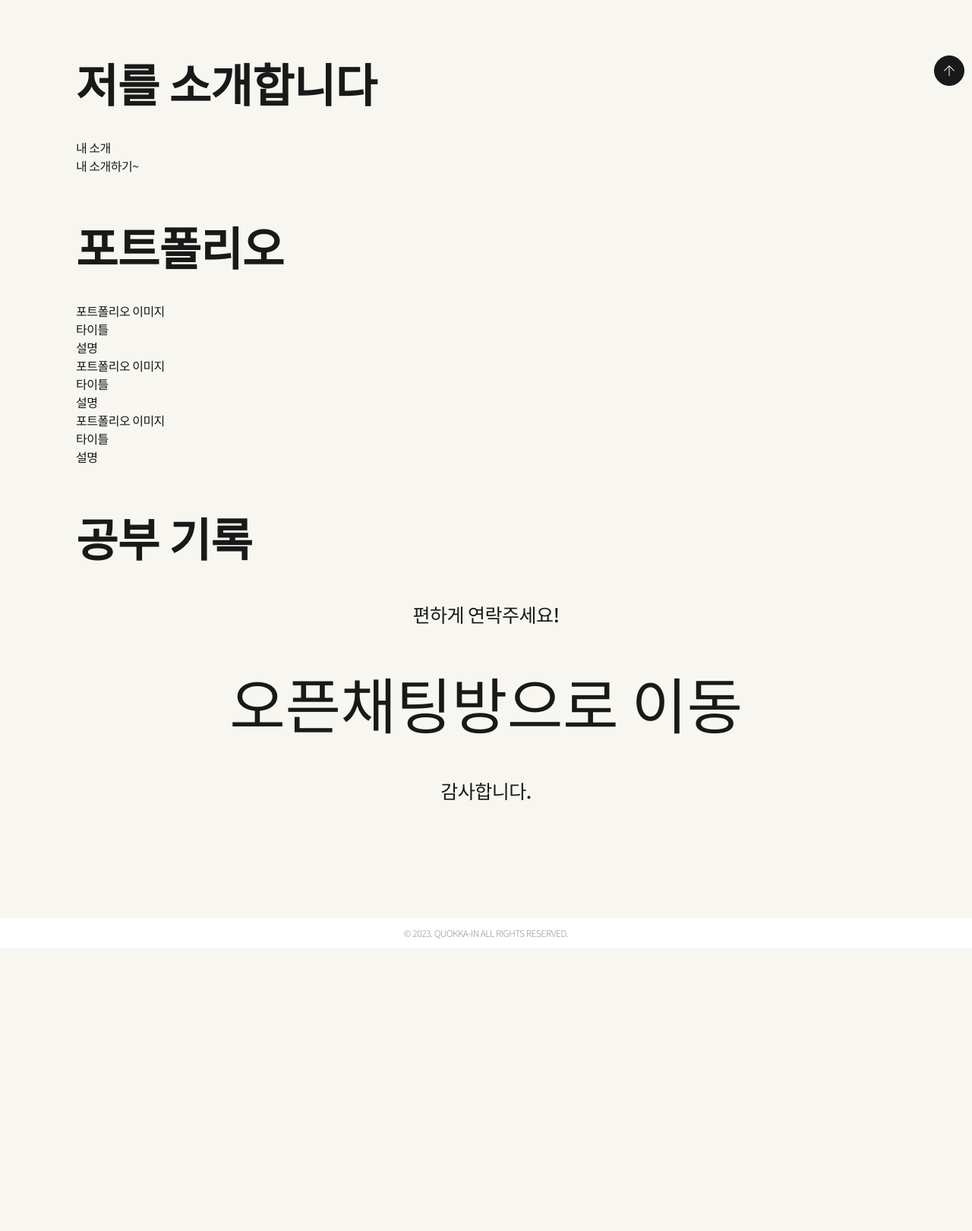
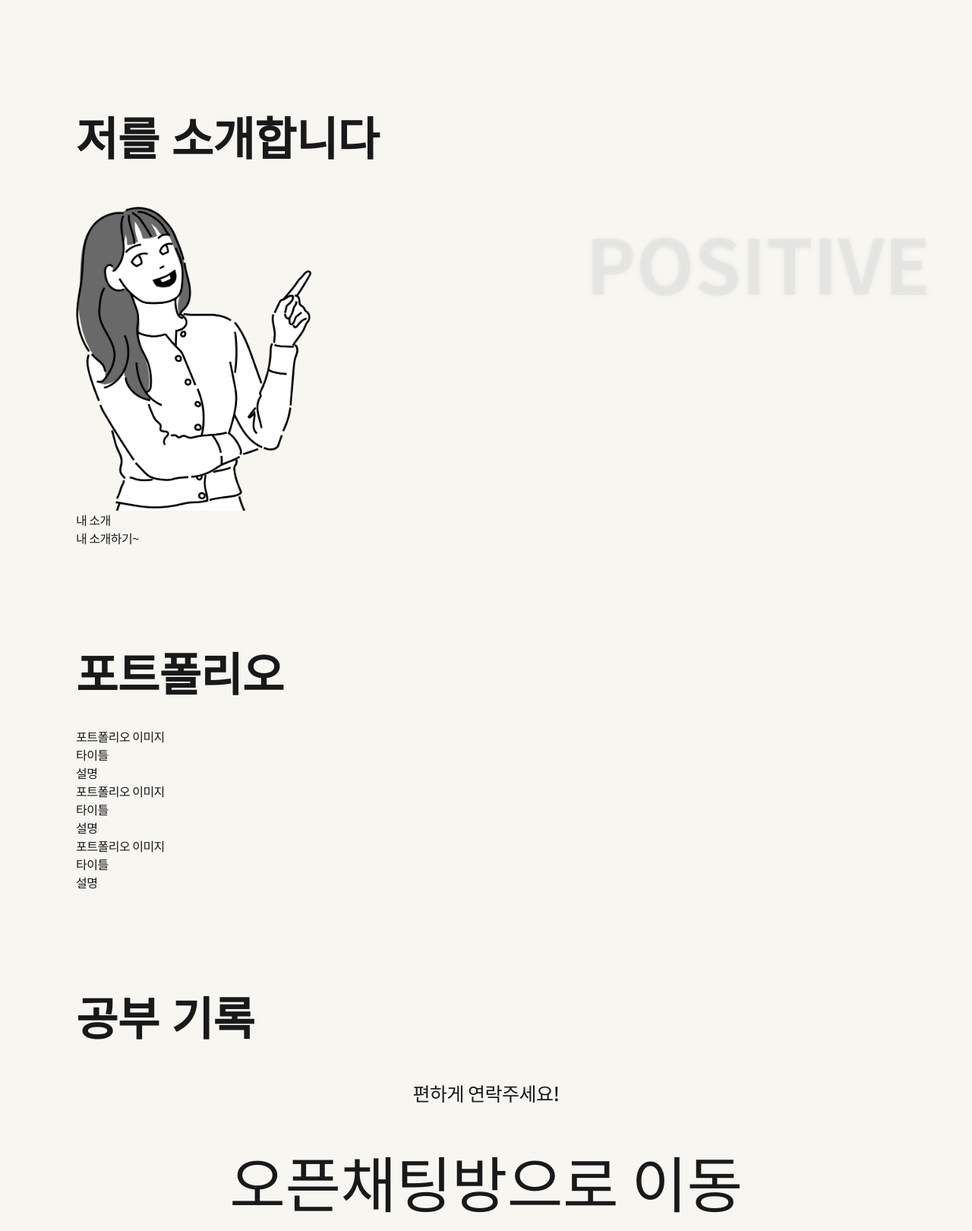
Before and after one commit to seoD22/pb-class, a PHP site: page /portfolio/index.html in a window 1280 px wide. Shown: the part 677-2297 px from the top of the page at 76% size. Before the commit the page ends 1925 px from the top, so only its background shows below. Run offline with PHP 8.4, Linux system fonts and the light colour scheme; some web fonts are replaced.

Commit message:
intro section 태그 정리

```diff
--- a/portfolio/css/style.css
+++ b/portfolio/css/style.css
@@ -1,5 +1,6 @@
 section{ padding: 0 200px; }
 h1, h1 *{font-family: 'GmarketSansMedium', sans-serif; cursor: pointer;}
+h2{margin-top: 120px; font-family: 'GmarketSansMedium', sans-serif;}
 .container{ padding: 0 200px; }
 
 /* Loading */
@@ -243,7 +244,28 @@ header::after{
 
 /* introduce */
 .introduce .pic{
-
+  background-image: url(../img/seohee.png);
+  background-repeat: no-repeat;
+  background-size: cover;
+  width: 310px;
+  height: 400px;
+  margin-top: 50px;
+  position: relative;
+}
+.introduce .pic::before{
+  content: "positive";
+  position: absolute;
+  text-transform: uppercase;
+  color: #cecece42  ;
+  filter: drop-shadow(0 0 3px #cecece);
+  font-size: 100px;
+  font-weight: 600;
+  z-index: -1;
+  right: -100%;
+  white-space: pre;
+  animation: introScroll .2s linear forwards;
+  animation-play-state: paused;
+  animation-delay: calc(var(--scroll) * -1s);
 }
 
 /* contact */
@@ -467,3 +489,11 @@ footer{
     bottom: 0;
   }
 }
+@keyframes introScroll {
+  from {
+    right: -263%;
+  }
+  to {
+    right: -100%;;
+  }
+}
--- a/portfolio/js/portfolio.js
+++ b/portfolio/js/portfolio.js
@@ -33,6 +33,9 @@ window.addEventListener('scroll', ()=>{
     $fixed.classList.add('none');
     $topBtn.classList.add('none');
   }
+
+  // scroll 이벤트 함수
+  document.body.style.setProperty('--scroll', window.pageYOffset / (document.body.offsetHeight - window.innerHeight));
 })
 
 // topBtn click 이벤트
```
Also changed, not shown: portfolio/img/seohee.png (added).
